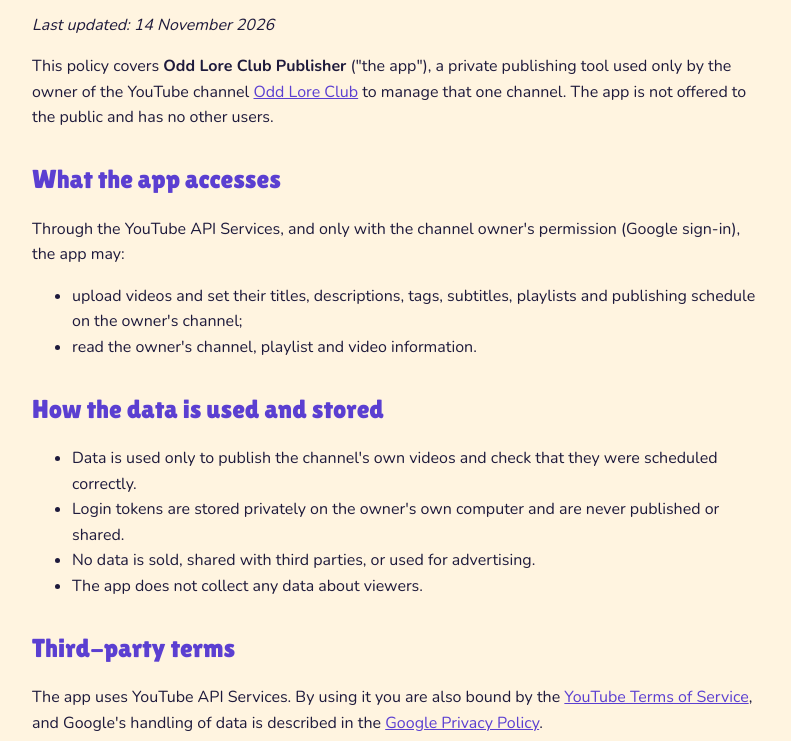
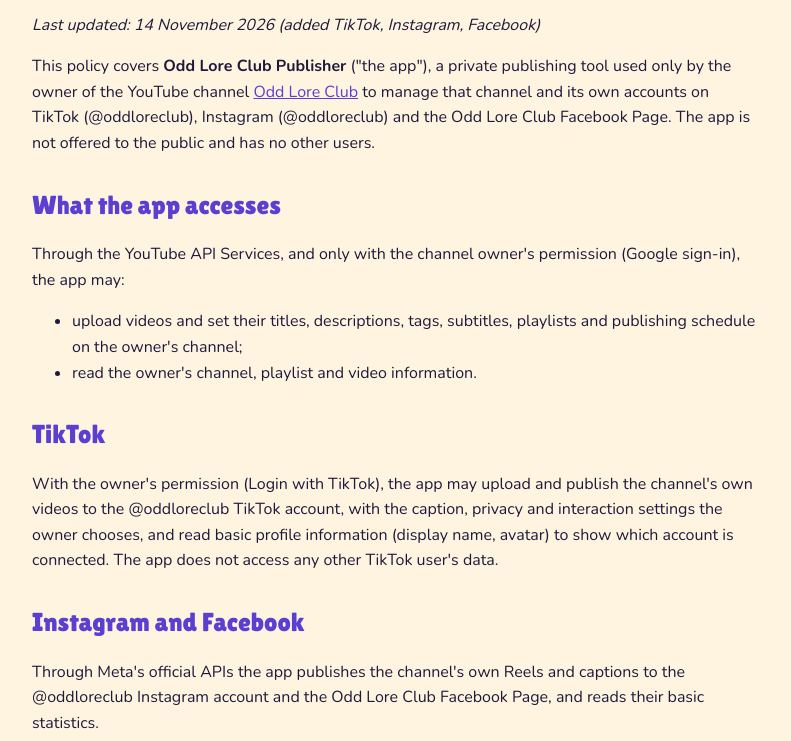
Before and after one commit to sandeepnair85/odd-lore-club, a plain HTML site: page privacy.html in a window 1280 px wide. Shown: the part 211-952 px from the top of the page, without its empty margins (244-1035 px from the left). Drawn offline with nearby package versions, Linux system fonts and the light colour scheme.

Commit message:
Add TikTok, Instagram, Facebook to privacy and terms
Co-Authored-By: Claude Opus 5.5 <noreply@anthropic.com>

```diff
--- a/privacy.html
+++ b/privacy.html
@@ -1,17 +1,21 @@
 <!doctype html><html lang="en"><head><meta charset="utf-8"><meta name="viewport" content="width=device-width,initial-scale=1"><title>Privacy policy · Odd Lore Club</title><link rel="preconnect" href="https://fonts.googleapis.com"><link href="https://fonts.googleapis.com/css2?family=Lilita+One&family=Nunito:wght@400;700;800&display=swap" rel="stylesheet"><link rel="icon" href="favicon.png"><link rel="stylesheet" href="style.css"></head>
 <body><div class="wrap"><header><img src="favicon.png" alt="" width="72" height="72"><div><h1 class="mast"><a href="index.html">Odd Lore Club</a></h1><div class="tag">Weird true stories from history, science &amp; legend. <b>Every story has a twist.</b></div></div></header>
 <h2>Privacy policy</h2>
-<p><em>Last updated: 14 November 2026</em></p>
-<p>This policy covers <strong>Odd Lore Club Publisher</strong> ("the app"), a private publishing tool used only by the owner of the YouTube channel <a href="https://www.youtube.com/@oddloreclub">Odd Lore Club</a> to manage that one channel. The app is not offered to the public and has no other users.</p>
+<p><em>Last updated: 14 November 2026 (added TikTok, Instagram, Facebook)</em></p>
+<p>This policy covers <strong>Odd Lore Club Publisher</strong> ("the app"), a private publishing tool used only by the owner of the YouTube channel <a href="https://www.youtube.com/@oddloreclub">Odd Lore Club</a> to manage that channel and its own accounts on TikTok (@oddloreclub), Instagram (@oddloreclub) and the Odd Lore Club Facebook Page. The app is not offered to the public and has no other users.</p>
 <h2>What the app accesses</h2>
 <p>Through the YouTube API Services, and only with the channel owner's permission (Google sign-in), the app may:</p>
 <ul>
 <li>upload videos and set their titles, descriptions, tags, subtitles, playlists and publishing schedule on the owner's channel;</li>
 <li>read the owner's channel, playlist and video information.</li>
 </ul>
+<h2>TikTok</h2>
+<p>With the owner's permission (Login with TikTok), the app may upload and publish the channel's own videos to the @oddloreclub TikTok account, with the caption, privacy and interaction settings the owner chooses, and read basic profile information (display name, avatar) to show which account is connected. The app does not access any other TikTok user's data.</p>
+<h2>Instagram and Facebook</h2>
+<p>Through Meta's official APIs the app publishes the channel's own Reels and captions to the @oddloreclub Instagram account and the Odd Lore Club Facebook Page, and reads their basic statistics.</p>
 <h2>How the data is used and stored</h2>
 <ul>
-<li>Data is used only to publish the channel's own videos and check that they were scheduled correctly.</li>
+<li>Data is used only to publish the channel's own videos and check that they were posted correctly.</li>
 <li>Login tokens are stored privately on the owner's own computer and are never published or shared.</li>
 <li>No data is sold, shared with third parties, or used for advertising.</li>
 <li>The app does not collect any data about viewers.</li>
```
Also changed, not shown: terms.html (+3 -1 lines).
